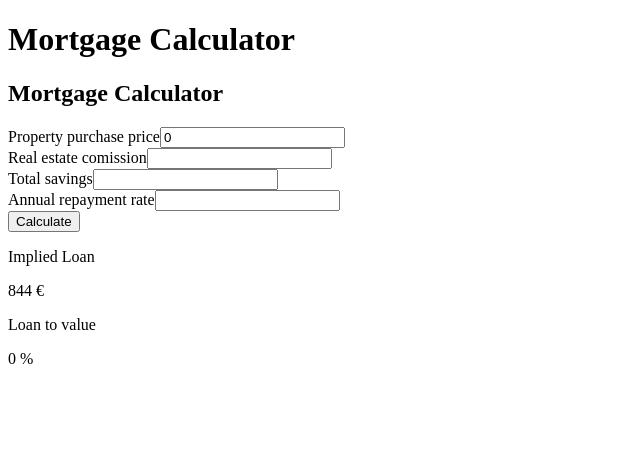
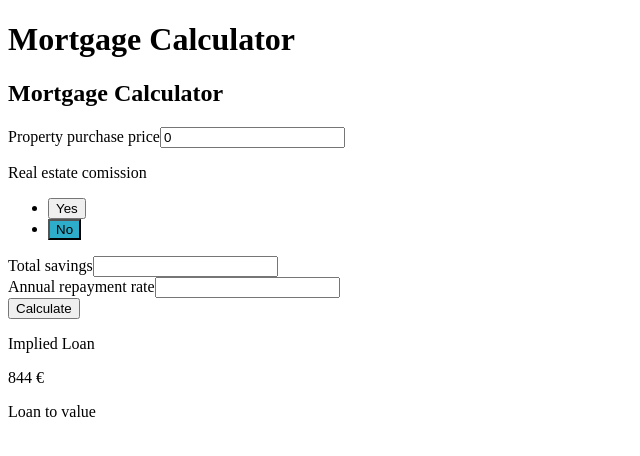
Before and after one commit to sofiapuch/mortgage-calculator, a Vue app: page / in a window 1280 px wide. Shown: the top 456 px of the page, without its empty margins (0-640 px from the left). Built offline with nearby package versions, Linux system fonts and the light colour scheme.

Commit message:
Create custom RealEstateToggle and link to the Mortgage Calculator so the Implied Loan updates when the Real State toggle changes

```diff
--- a/src/components/MortgageCalculator.vue
+++ b/src/components/MortgageCalculator.vue
@@ -11,8 +11,7 @@
                 v-model.number="purchasePrice" />
         </div>
         <div>
-            <label for="">Real estate comission</label>
-            <input type="text" />
+            <RealEstateToggle v-model="realEstateCommission" />
         </div>
         <div>
             <label for="">Total savings</label>
@@ -32,12 +31,14 @@
 
     <div>
         <p>Loan to value</p>
-        <p>{{ loanToValue }} %</p>
+        <!-- <p>{{ loanToValue }} %</p> -->
     </div>
 
 </template>
 
 <script>
+
+import RealEstateToggle from './RealEstateToggle.vue';
 
 const getNotaryCosts = (propertyPrice) => {
     // notaryCosts = (2144.0 + (0.013 * (property_price - 100000.0)))
@@ -54,30 +55,35 @@ const getStampDutyCosts = (cityTax, propertyPrice) => {
     return cityTax * propertyPrice;
 }
 
+const getTotalCosts = (notaryCosts, brokerCosts, stampDutyCosts) => {
+    return notaryCosts + brokerCosts + stampDutyCosts;
+}
+
 export default {
+    components: {
+        RealEstateToggle
+    },
     data() {
         return {
             brokerTax: 0.0714, // TODO: move to global
             cityTax: 0.06, // TODO: move to global
             purchasePrice: 0,
             totalSavings: 0,
+            realEstateCommission: false,
             // impliedLoan: 0,
-            loanToValue: 0
+            //loanToValue: 0
         }
     },
     computed: {
         rawLoanAmount() {
 
-            console.log(this.purchasePrice);
             const notaryCosts = getNotaryCosts(this.purchasePrice);
 
-            // TODO: only if real estate commission
-            const brokerCosts = getBrokerCosts(this.brokerTax, this.purchasePrice);
+            const brokerCosts = this.realEstateCommission ? getBrokerCosts(this.brokerTax, this.purchasePrice) : 0;
 
             const stampDutyCosts = getStampDutyCosts(this.cityTax, this.purchasePrice);
 
-            // TODO: extract
-            const totalCosts = notaryCosts + brokerCosts + stampDutyCosts;
+            const totalCosts = getTotalCosts(notaryCosts, brokerCosts, stampDutyCosts);
 
             //rawLoanAmount = totalCosts - total_savings + property_price
             return totalCosts - this.totalSavings + this.purchasePrice;
--- /dev/null
+++ b/src/components/RealEstateToggle.vue
@@ -0,0 +1,48 @@
+<template>
+    <p>Real estate comission</p>
+    <ul>
+        <li>
+            <button
+                type="button"
+                :class="{active: selected === 'yes'}"
+                @click="selectOption('yes')">
+                Yes
+            </button>
+        </li>
+        <li>
+            <button
+                type="button"
+                :class="{active: selected === 'no'}"
+                @click="selectOption('no')">
+                No
+            </button>
+        </li>
+    </ul>
+</template>
+
+<script>
+export default {
+    props: ['modelValue'],
+    emits: ['update:modelValue'],
+    data() {
+        return {
+            // default to 'No real estate commission'
+            selected: 'no'
+        };
+    },
+    methods: {
+        selectOption(option) {
+            this.selected = option;
+
+            const optionBoolean = option === 'yes';
+            this.$emit('update:modelValue', optionBoolean);
+        }
+    }
+}
+</script>
+
+<style lang="scss" scoped>
+.active {
+    background: rgb(45, 173, 201);
+}
+</style>
```
